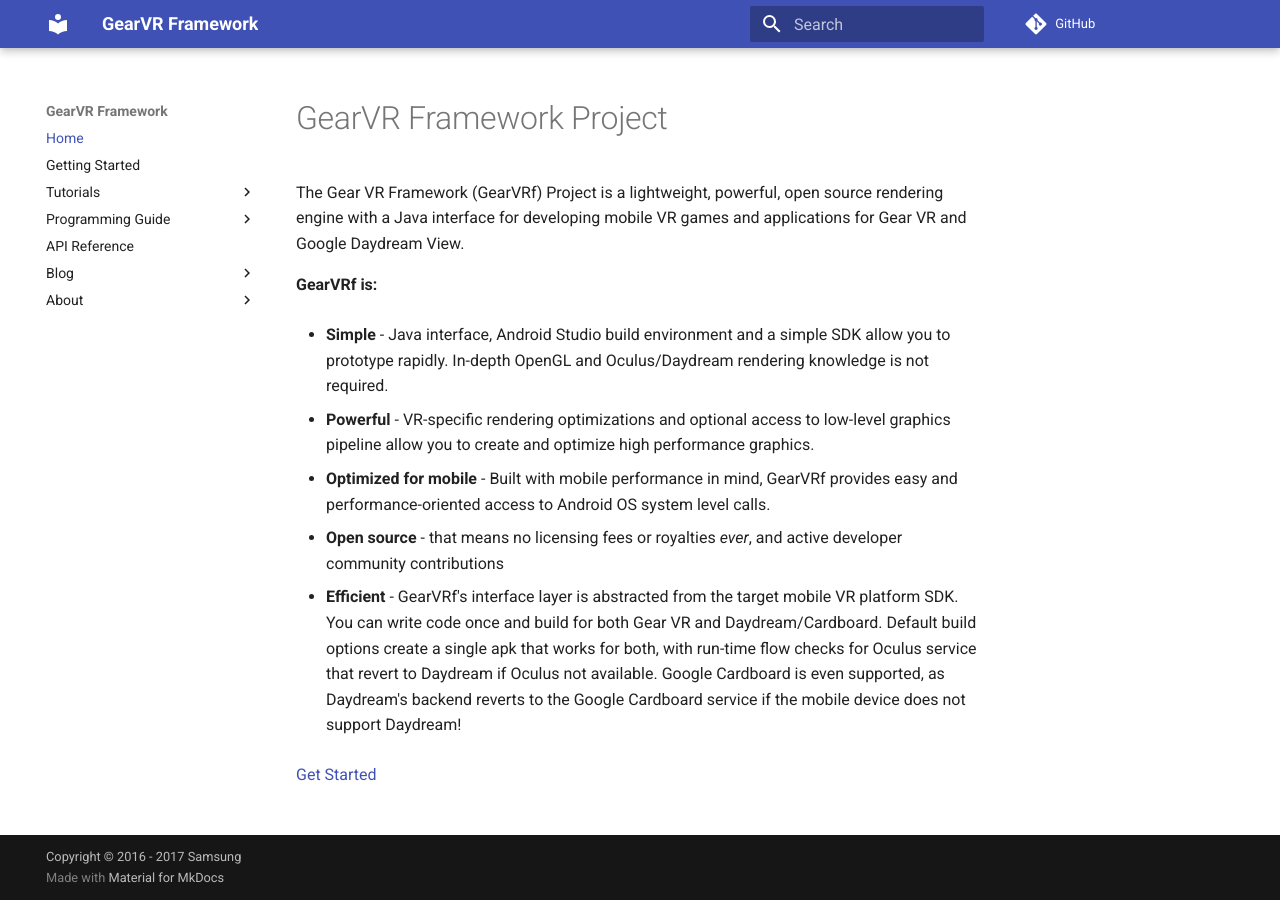
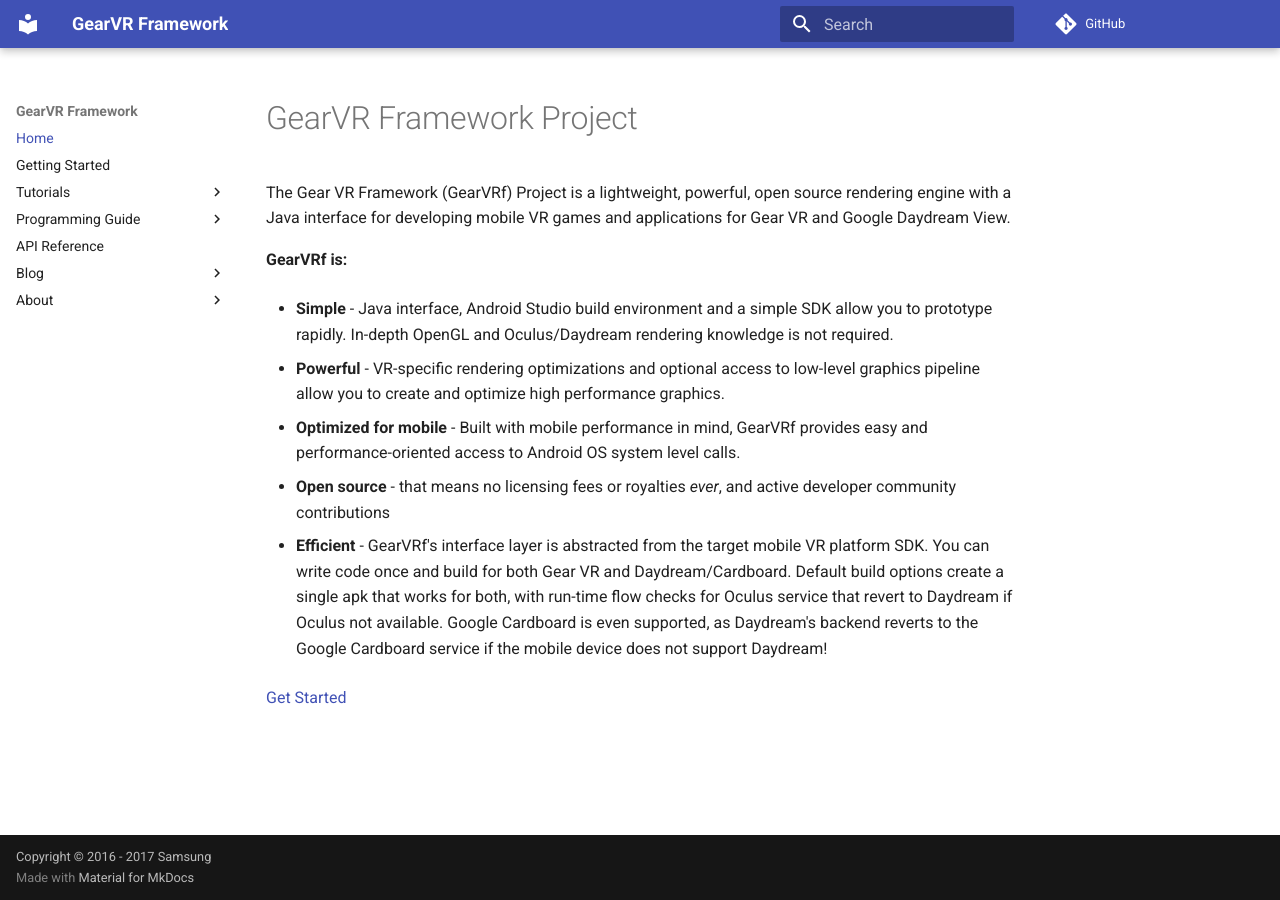
Before and after one commit to nitosan/GearVRf-docs, an MkDocs documentation site: the page built from docs/index.md, in a window 1280 px wide. Built offline with MkDocs 1.6.1 and Material for MkDocs 9.7.7, drawn with Linux system fonts in a browser that asks for light colours; comment, search, counter and statistics services are not loaded; old or Windows-style settings are respelled for this version of MkDocs.

Commit message:
tweak css style

```diff
--- /dev/null
+++ b/docs/stylesheets/extra.css
@@ -0,0 +1,5 @@
+.md-grid {
+    max-width: 170rem;
+    margin-right: auto;
+    margin-left: auto;
+}
--- a/mkdocs.yml
+++ b/mkdocs.yml
@@ -9,6 +9,9 @@ repo_url: https://github.com/nitosan/GearVRf-docs
 edit_uri: edit/master/docs/
 
 theme: 'material'
+
+extra_css:
+  - 'stylesheets/extra.css'
 
 google_analytics:
   - 'UA-105100670-1'
```
